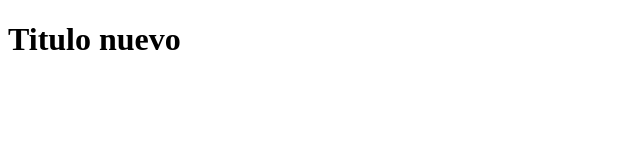
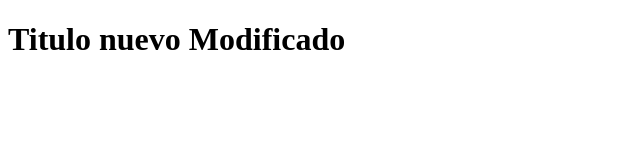
Before and after one commit to jasaenzh/CursoPythonLab, a plain HTML site: page index.html in a window 1280 px wide. Shown: the whole page, without its empty margins (0-640 px from the left). Drawn offline with Linux system fonts and the light colour scheme.

Commit message:
Se modifico index nuevamente

```diff
--- a/index.html
+++ b/index.html
@@ -7,6 +7,6 @@
     <title>Demo Git</title>
 </head>
 <body>
-    <h1>Titulo nuevo</h1>
+    <h1>Titulo nuevo Modificado</h1>
 </body>
 </html>
```
